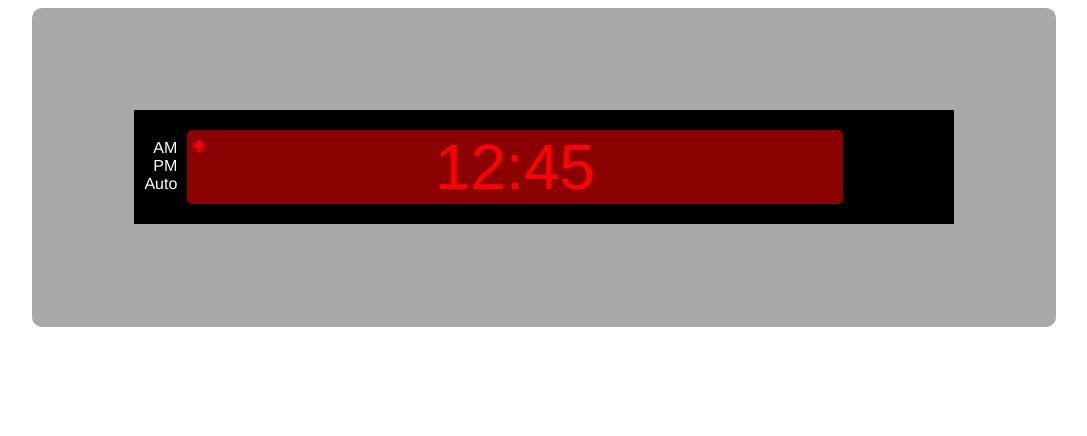
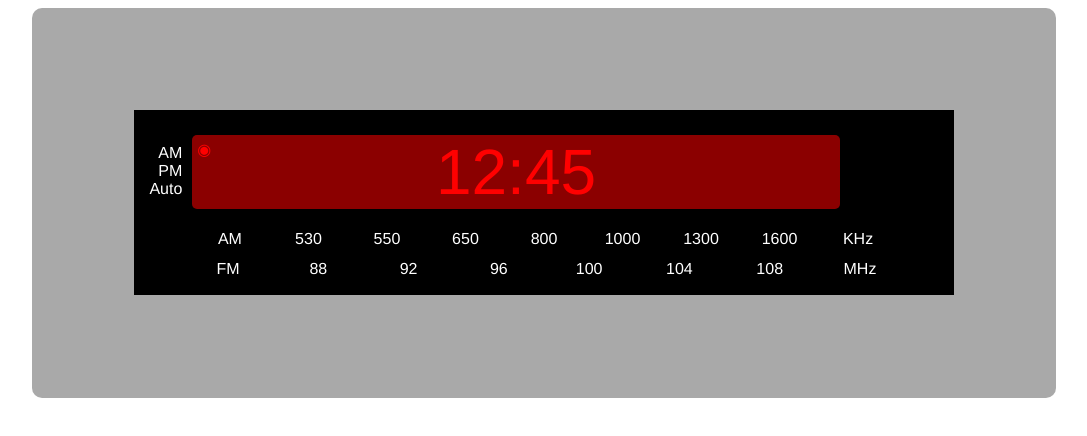
Before and after one commit to sullenstate/clock, a plain HTML site: page index.html in a window 1280 px wide. Shown: the whole page, without its empty margins (96-1183 px from the left). Drawn offline with nearby package versions, Linux system fonts and the light colour scheme.

Commit message:
Final Non-functional Commit

```diff
--- a/main.css
+++ b/main.css
@@ -27,6 +27,7 @@ body {
 	background-color: black;
 	width: 80%;
 	margin: 10%;
+	padding: 5px;
 
 }
 
@@ -50,7 +51,7 @@ body {
 	background-color: darkred;
 	border-radius: 5px;
 	width: 80%;
-	margin: 20px 0;
+	margin: 20px 0 0px;
 	text-align: center;
 }
 
@@ -69,30 +70,21 @@ body {
 	color: red;
 }
 
-.am-freq {
-
+.am-freq ul, .fm-freq ul {
+	color: white;
+	font-size: .25em;
+	text-align: center;
+	list-style: none;
+	padding: 0;
+	margin: 12px;
 }
 
-.fm-freq {
-
+.am-freq li {
+	display: inline-block;
+	width: 10%;
 }
 
-
-
-/*div {
-	width: 250px; height: 100px;
-	background: white;
-	font-size: 4em;
-	color: #707070;
-
-	position: absolute;
-	left: 50%; top: 50%;
-	margin-left: -125px; margin-top: -50px;
-
-	text-align: center;
-	line-height: 100px;
-
-	border-top: 5px solid #E54B6B;
-	background-image: linear-gradient(#f0f0f0, white);
+.fm-freq li {
+	display: inline-block;
+	width: 11.5%;
 }
-*/
--- a/main.js
+++ b/main.js
@@ -6,8 +6,8 @@ $(document).on('ready', function() {
 	var clockScreen = $('<div class="screen"></div>');
 	var indicator = $('<div class="indicator">◉</div>');
 	var text = $('<div class="text">12:45</div>');
-	var am = $('<div class="am-freq"></div>');
-	var fm = $('<div class="fm-freq"></div>');
+	var am = $('<div class="am-freq"><ul><li>AM</li><li>530</li><li>550</li><li>650</li><li>800</li><li>1000</li><li>1300</li><li>1600</li><li>KHz</li></ul></div>');
+	var fm = $('<div class="fm-freq"><ul><li>FM</li><li>88</li><li>92</li><li>96</li><li>100</li><li>104</li><li>108</li><li>MHz</li></ul></div>');
 
 	clockScreen.append(indicator, text);
 	innerShell.append(labels);
```
